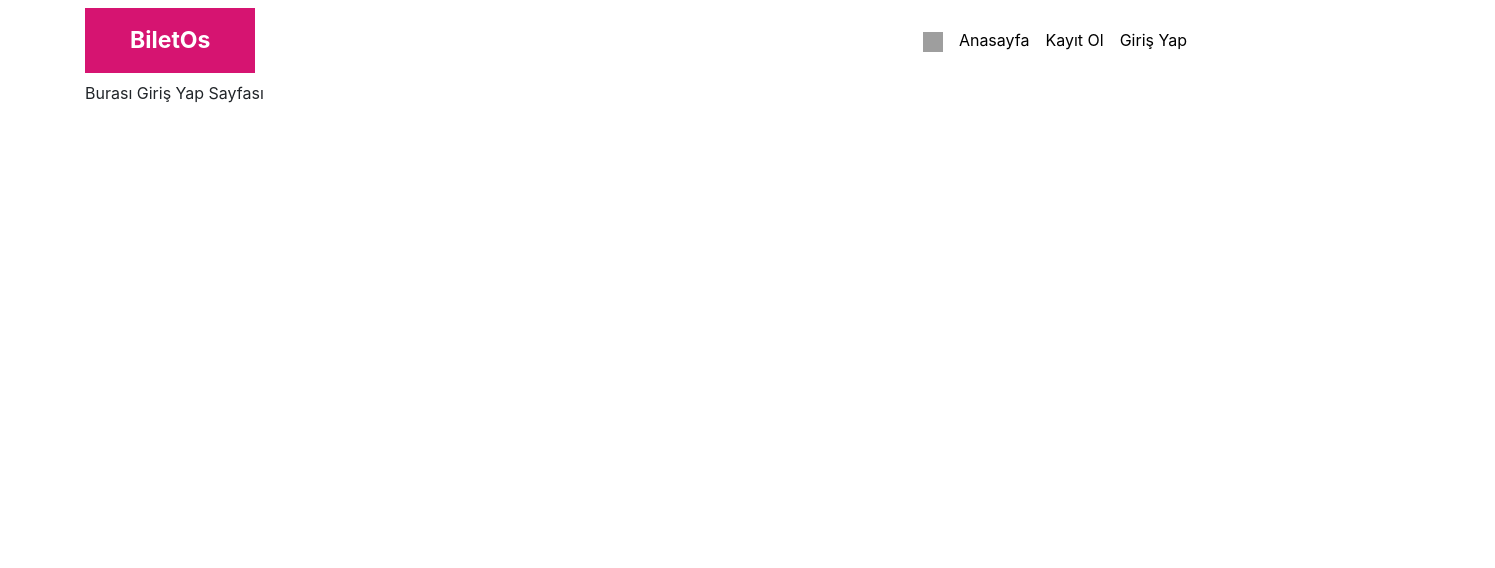
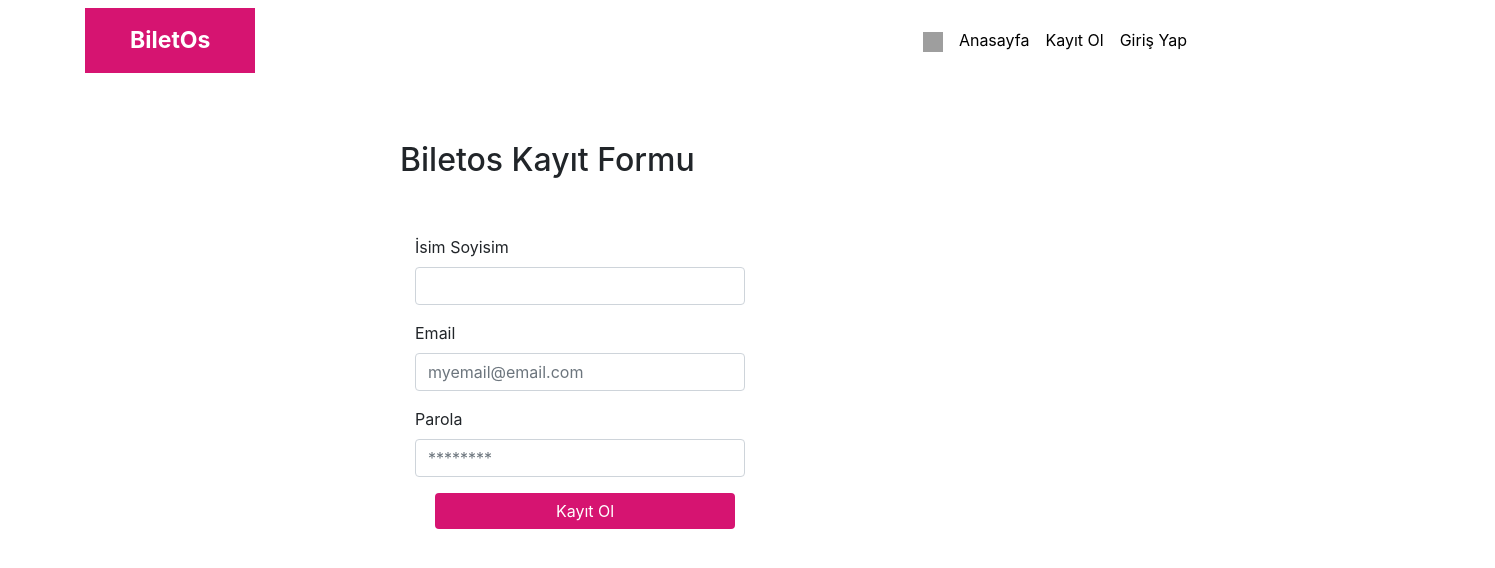
Before and after one commit to irrem/biletos-website, a React (Create React App) app: page /uyeol in a window 1280 px wide. Shown: the top 568 px of the page, 1495 px wide, since content can reach past the window. Built offline with nearby package versions, Linux system fonts and the light colour scheme; grey boxes are pictures that could not be loaded.

Commit message:
added register-login page

```diff
--- a/public/general.css
+++ b/public/general.css
@@ -21,6 +21,10 @@ body {
 }
 .menuItem{
     color: black !important;
+}
+.menuItem:hover{
+    color: dimgrey !important;
+    transition: 0.2s;
 }
 .butonContainer{
     background-color: #D61471;
@@ -64,16 +68,17 @@ body {
     display: inline-block;
 }
 .butonContainer-small:hover{
-    cursor:grab;
+    cursor:pointer;
     background-color: rgb(48, 46, 46);
     padding-left: 15px;
     padding-right: 15px;
     transition: 0.9s;
 }
 .butonContainer-left:hover{
-    cursor:grab;
+    cursor:pointer;
     background-color: rgb(48, 46, 46);
     padding-left: 15px;
     padding-right: 15px;
     transition: 0.9s;
+
 }
--- a/src/components/Anasayfa.js
+++ b/src/components/Anasayfa.js
@@ -1,7 +1,7 @@
 import { Button } from 'bootstrap';
 import React, { Component } from 'react';
 import { Container, Row, Col } from 'reactstrap';
-const UyeOl = () => {
+const AnaSayfa = () => {
   return (
     <Container style={{ paddingTop: 40 }}>
       <Row>
@@ -115,4 +115,4 @@ const UyeOl = () => {
   );
 };
 
-export default UyeOl;
+export default AnaSayfa;
--- a/src/components/GirisYap.js
+++ b/src/components/GirisYap.js
@@ -1,11 +1,41 @@
 import React from 'react';
-import { Container } from 'reactstrap';
-const Anasayfa = () => {
+import {
+  Collapse,  Navbar,  NavbarToggler,  NavbarBrand,  Nav,  NavItem,  NavLink,
+  Container, Row, Col,
+   Form, FormGroup, Label, Input, Button,
+  }
+  from 'reactstrap';
+const GirisYap = () => {
   return (
-    <Container>
-      <div>Burası Anasayfa</div>
-    </Container>
+  <Container  style={{alignItems:'center',marginLeft:400,paddingTop:60,position:'relative'}} >
+     <h2>Biletos Giriş Formu</h2><br/>
+      <Form className="form"  style={{alignItems:'center',position:'relative'}}>
+        <Col md="4">
+              <FormGroup>
+                <Label>Email</Label>
+                <Input
+                  type="email"
+                  name="email"
+                  id="exampleEmail"
+                  placeholder="myemail@email.com"
+                />
+              </FormGroup>
+              <FormGroup>
+                <Label for="examplePassword">Parola</Label>
+                <Input
+                  type="password"
+                  name="password"
+                  id="examplePassword"
+                  placeholder="********"
+                />
+              </FormGroup>
+              <Button href="anasayfa" style={{alignItems:'center',marginLeft:20,position:'relative',width:300,backgroundColor:' #D61471',border:'none'}}>Giriş Yap</Button>
+              <br/><br/>
+              <a href="uyeol" style={{alignItems:'center',marginLeft:100}}>Hemen Kayıt Olun</a>
+              </Col>
+        </Form>
+   </Container>
   );
 };
 
-export default Anasayfa;
+export default GirisYap;
--- a/src/components/Header.js
+++ b/src/components/Header.js
@@ -11,8 +11,8 @@ import {
 } from 'reactstrap';
 
 const links = [
-  { href: '#', text: '', type: 'icon', className: 'menuItem' },
-  { href: 'uyeol', text: 'Anasayfa', type: 'text', className: 'menuItem' },
+  { href: 'anasayfa', text: '', type: 'icon', className: 'menuItem' },
+  { href: 'anasayfa', text: 'Anasayfa', type: 'text', className: 'menuItem' },
   { href: 'uyeol', text: 'Kayıt Ol', type: 'text', className: 'menuItem' },
   { href: 'girisyap', text: 'Giriş Yap', type: 'text', className: 'menuItem' }
 ];
--- a/src/components/UyeOl.js
+++ b/src/components/UyeOl.js
@@ -1,11 +1,50 @@
 import React from 'react';
-import { Container } from 'reactstrap';
-const GirisYap = () => {
+import {
+  Collapse,  Navbar,  NavbarToggler,  NavbarBrand,  Nav,  NavItem,  NavLink,
+  Container, Row, Col,
+   Form, FormGroup, Label, Input, Button,
+  }
+  from 'reactstrap';
+const UyeOl = () => {
   return (
     <Container>
-      <div>Burası Giriş Yap Sayfası</div>
+      <Container  style={{alignItems:'center',marginLeft:300,paddingTop:60,position:'relative'}} >
+      <h2>Biletos Kayıt Formu</h2><br/><br/>
+      <Form className="form"  style={{alignItems:'center',position:'relative'}}>
+        <Col md="4">
+              <FormGroup>
+                <Label>İsim Soyisim</Label>
+                <Input
+                  type="text"
+                  name="name"
+                  id="name"
+                  placeholder=""
+                />
+              </FormGroup>
+              <FormGroup>
+                <Label>Email</Label>
+              <Input
+                  type="email"
+                  name="email"
+                  id="exampleEmail"
+                  placeholder="myemail@email.com"
+                />
+                </FormGroup>
+              <FormGroup>
+                <Label for="examplePassword">Parola</Label>
+                <Input
+                  type="password"
+                  name="password"
+                  id="examplePassword"
+                  placeholder="********"
+                />
+              </FormGroup>
+              <Button href="girisyap" style={{alignItems:'center',marginLeft:20,position:'relative',width:300,backgroundColor:' #D61471',border:'none'}}>Kayıt Ol</Button>
+              </Col>
+        </Form>
+   </Container>
     </Container>
   );
 };
 
-export default GirisYap;
+export default UyeOl;
```
